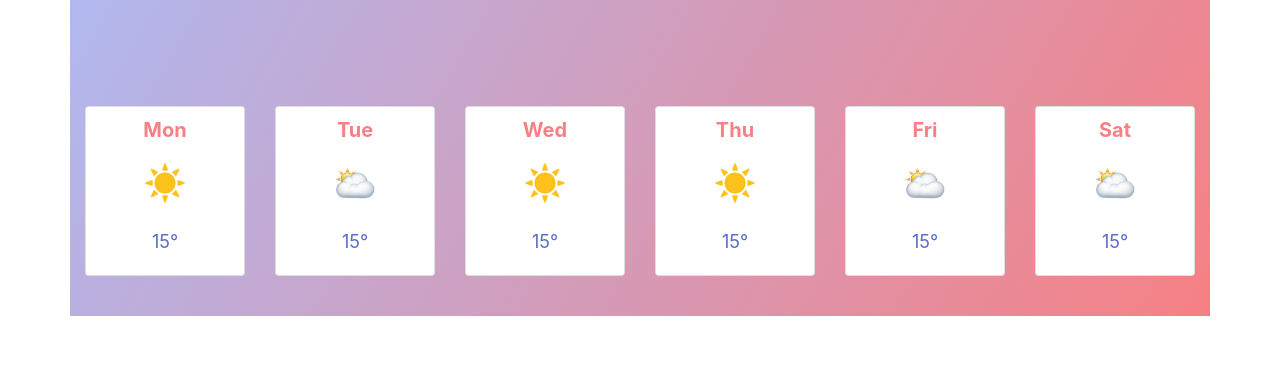
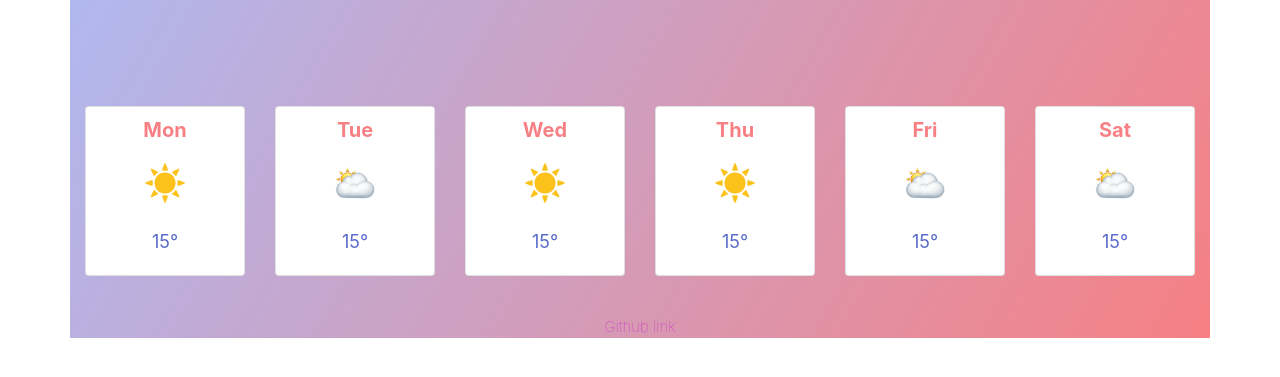
Before and after one commit to SDema00/git-folder-sara, a plain HTML site: page index.html in a window 1280 px wide. Shown: the part 329-706 px from the top of the page. Drawn offline with nearby package versions, Linux system fonts and the light colour scheme.

Commit message:
added link to github

```diff
--- a/index.html
+++ b/index.html
@@ -96,7 +96,9 @@
           </div>
         </div>
       </div>
-    </div>
+   <div> <a href="https://jovial-einstein-9f4233.netlify.app/" class="github"> Github link </a>
+<link> </div>
+</div>
 
     <script src="src/index.js"></script>
   </body>
--- a/src/styles.css
+++ b/src/styles.css
@@ -133,3 +133,12 @@ li {
   text-align: center;
   color: #596aca;
 }
+
+.github {
+  font-size: 15px;
+  font-weight: lighter;
+  display: block;
+  text-align: center;
+  color: #ca2acf;
+  cursor: pointer;
+}
```
